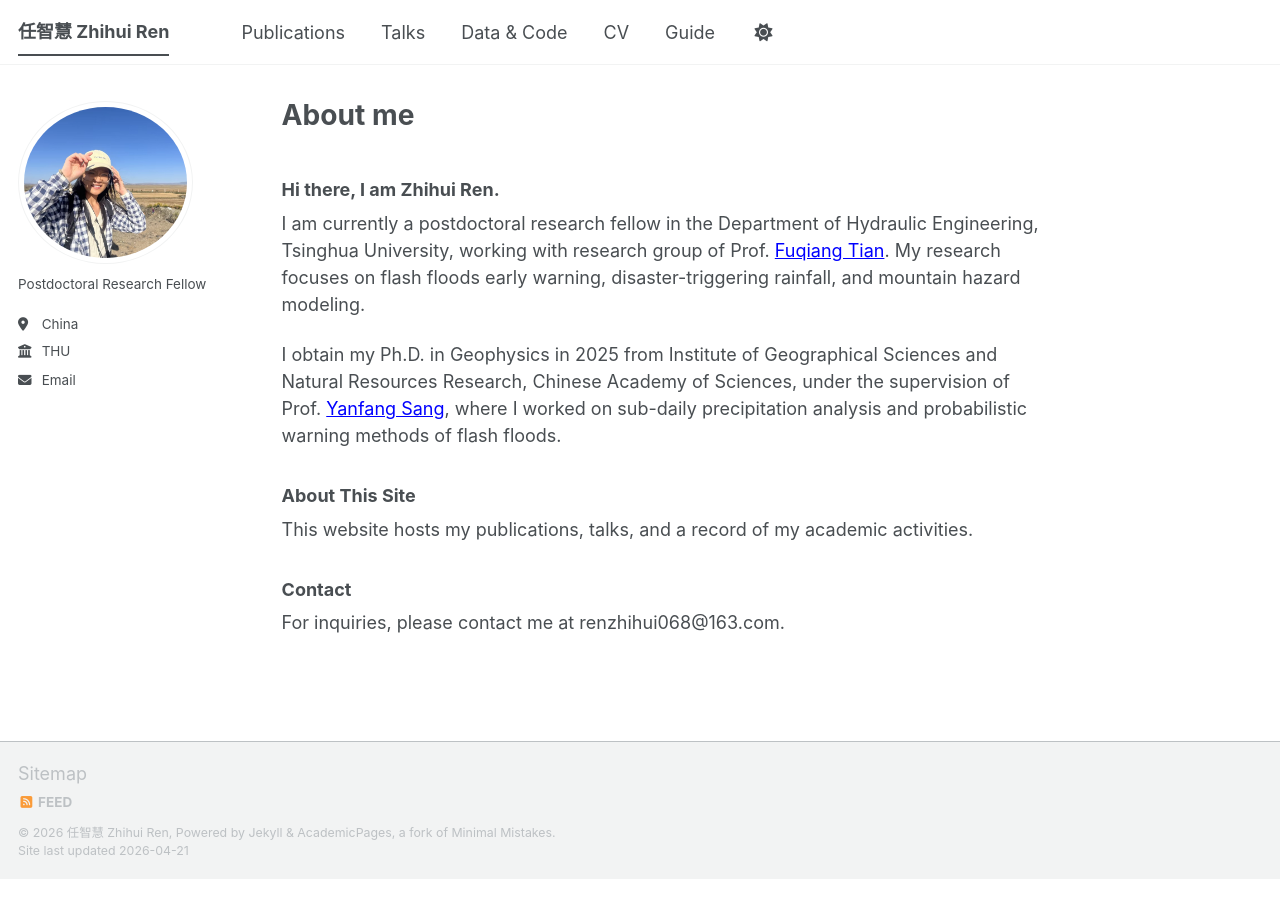
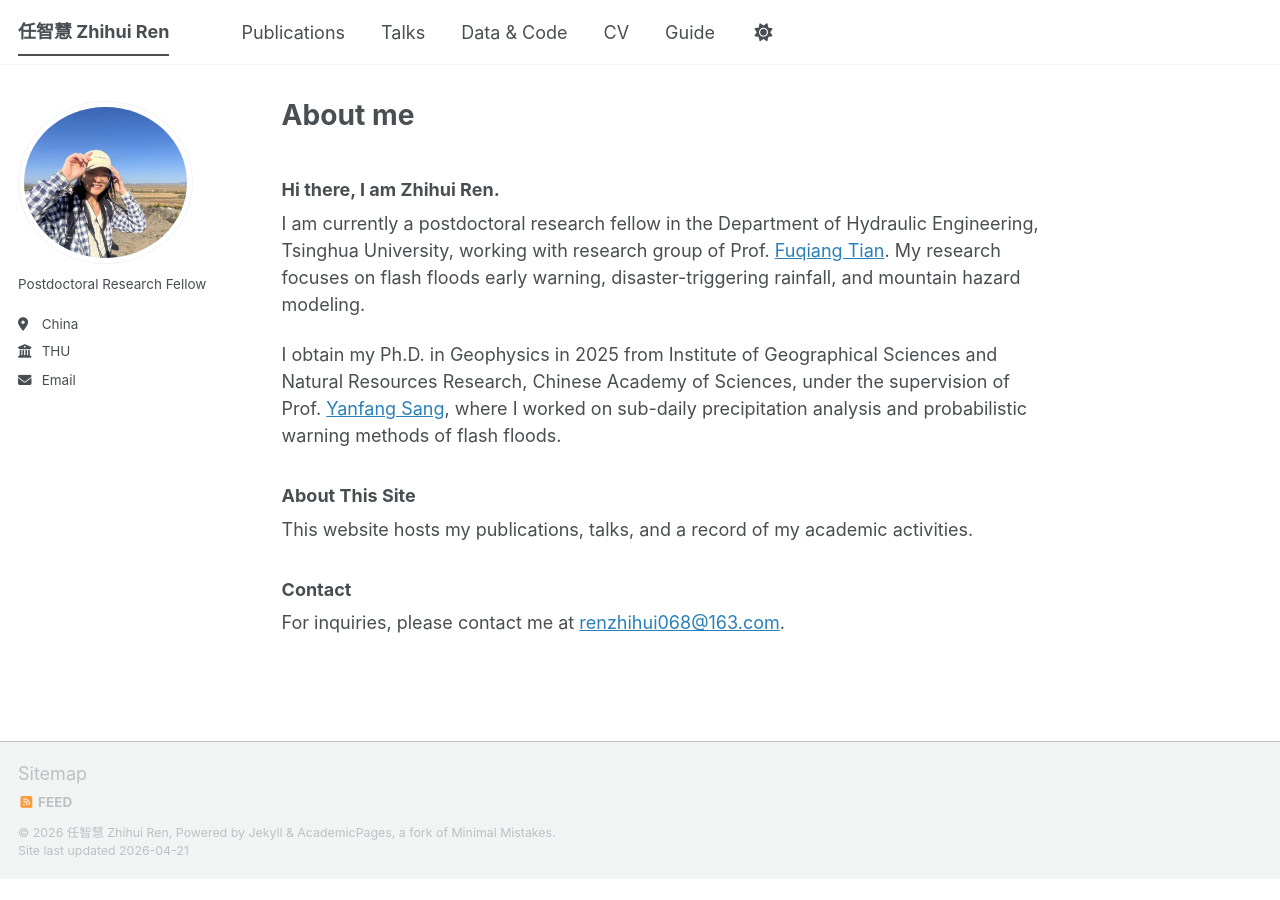
Before and after one commit to 68kellyren/68kellyren.github.io, a Jekyll site: the page built from _pages/about.md, in a window 1280 px wide. Built offline with Jekyll 4.4.1, drawn with Linux system fonts in a browser that asks for light colours; a script bundle is joined from its source files by our own code; library files that are not in the unit come from our copies.

Commit message:
Update about.md

```diff
--- a/_pages/about.md
+++ b/_pages/about.md
@@ -8,15 +8,15 @@ redirect_from:
 ---
 
 ### Hi there, I am Zhihui Ren.
-I am currently a postdoctoral research fellow in the Department of Hydraulic Engineering, Tsinghua University, working with research group of Prof. <span style="color: blue; text-decoration: underline;">Fuqiang Tian</span>. My research focuses on flash floods early warning, disaster-triggering rainfall, and mountain hazard modeling.
+I am currently a postdoctoral research fellow in the Department of Hydraulic Engineering, Tsinghua University, working with research group of Prof. <span style="color: #2980b9; text-decoration: underline;">Fuqiang Tian</span>. My research focuses on flash floods early warning, disaster-triggering rainfall, and mountain hazard modeling.
 
-I obtain my Ph.D. in Geophysics in 2025 from Institute of Geographical Sciences and Natural Resources Research, Chinese Academy of Sciences, under the supervision of Prof. <span style="color: blue; text-decoration: underline;">Yanfang Sang</span>, where I worked on sub-daily precipitation analysis and probabilistic warning methods of flash floods.
+I obtain my Ph.D. in Geophysics in 2025 from Institute of Geographical Sciences and Natural Resources Research, Chinese Academy of Sciences, under the supervision of Prof. <span style="color: #2980b9; text-decoration: underline;">Yanfang Sang</span>, where I worked on sub-daily precipitation analysis and probabilistic warning methods of flash floods.
 
 ### About This Site
 This website hosts my publications, talks, and a record of my academic activities.
 
 ### Contact
-For inquiries, please contact me at renzhihui068@163.com.
+For inquiries, please contact me at <span style="color: #2980b9; text-decoration: underline;">renzhihui068@163.com</span>.
 
 
 <!--
```
